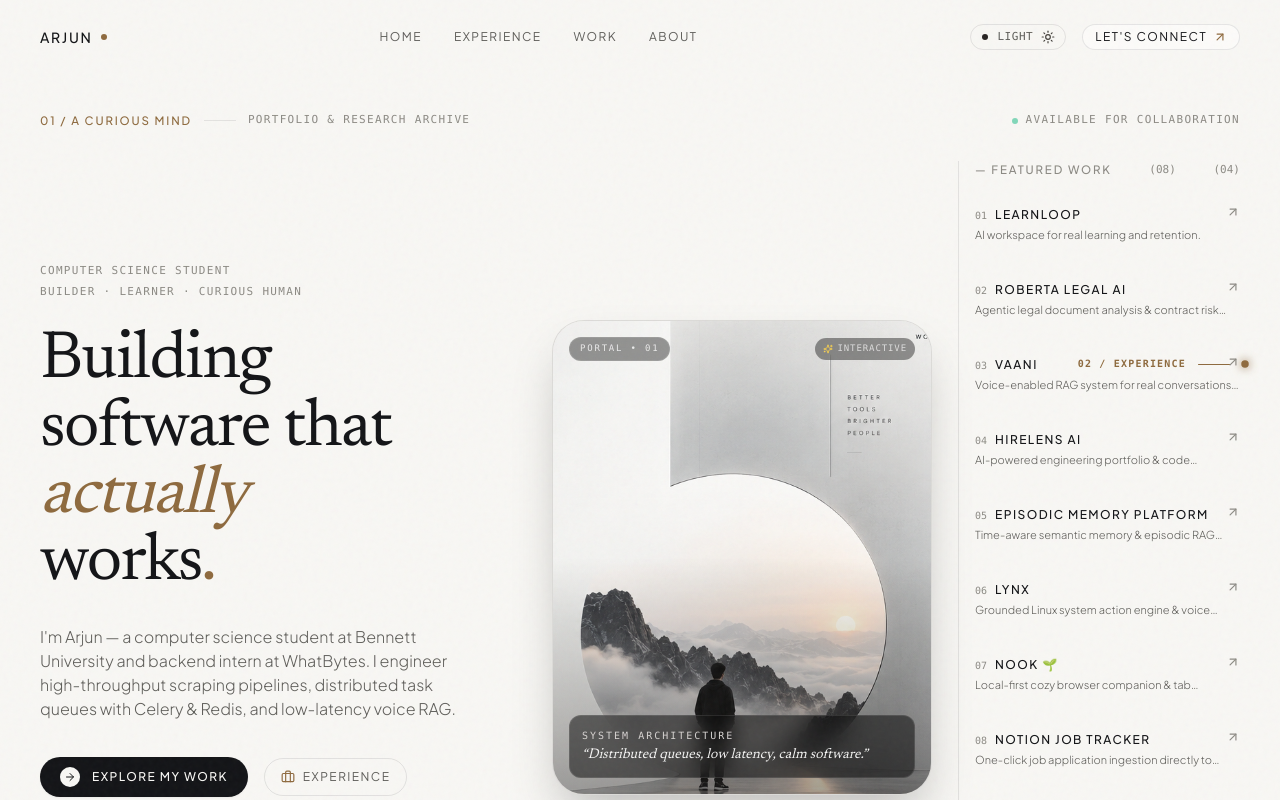
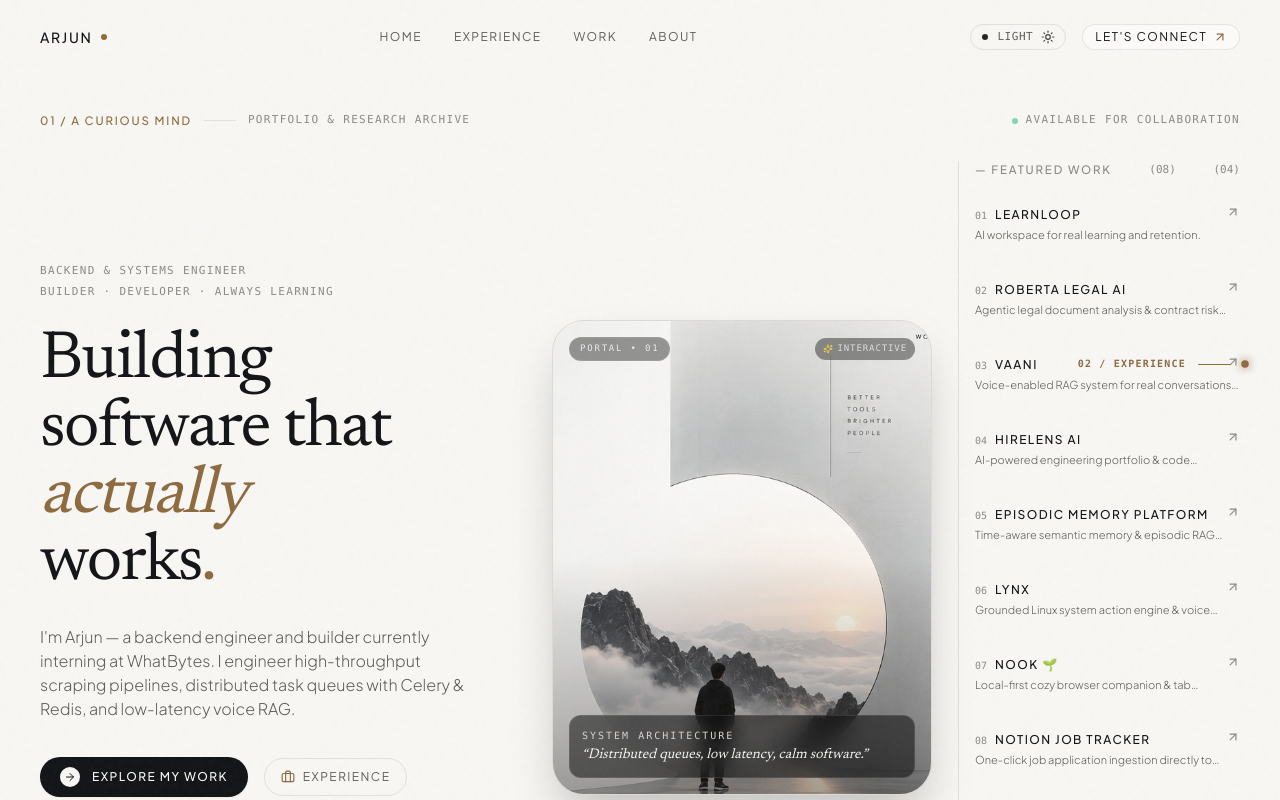
Before and after one commit to Arjun-3105/portfolio-V2, a Next.js app: page / in a window 1280 px wide. Shown: the top 800 px of the page. Built offline with nearby package versions, Linux system fonts and the light colour scheme.

Commit message:
refactor: remove student and year references, standardize to engineer, developer and builder

```diff
--- a/src/app/layout.tsx
+++ b/src/app/layout.tsx
@@ -19,12 +19,14 @@ const jakarta = Plus_Jakarta_Sans({
 });
 
 export const metadata: Metadata = {
-  title: "Arjun Chaudhary — Ideas into a kinder internet",
+  title: "Arjun Chaudhary — Software Engineer & Builder",
   description:
-    "Personal portfolio of Arjun Chaudhary. A computer science student who builds AI products, full-stack systems, and tools around learning, information, and the internet.",
+    "Personal portfolio of Arjun Chaudhary — Software engineer and builder. Developing backend systems, distributed pipelines, and practical AI tools.",
   keywords: [
     "Arjun Chaudhary",
-    "AI Engineer",
+    "Software Engineer",
+    "Backend Developer",
+    "Builder",
     "Full-Stack Developer",
     "NoteStamp",
     "LearnLoop",
@@ -43,9 +45,9 @@ export const metadata: Metadata = {
   ],
   authors: [{ name: "Arjun Chaudhary" }],
   openGraph: {
-    title: "Arjun Chaudhary — Ideas into a kinder internet",
+    title: "Arjun Chaudhary — Software Engineer & Builder",
     description:
-      "A computer science student who builds AI products, full-stack systems, and tools around learning, information, and the internet.",
+      "Software engineer and builder developing backend systems, distributed pipelines, and practical AI tools.",
     type: "website",
   },
 };
--- a/src/components/about/AboutSection.tsx
+++ b/src/components/about/AboutSection.tsx
@@ -32,7 +32,7 @@ export default function AboutSection() {
           <div className="lg:col-span-6 space-y-6">
             <div className="space-y-4 text-fg-muted font-light leading-relaxed text-sm sm:text-base">
               <p className="text-fg font-normal">
-                Hey, I&apos;m Arjun. I&apos;m a 3rd-year Computer Science undergraduate at Bennett University and a Full Stack / Backend Developer Intern at WhatBytes.
+                Hey, I&apos;m Arjun. I&apos;m a software engineer and builder, currently working as a Full Stack / Backend Developer Intern at WhatBytes.
               </p>
               <p>
                 Most of my engineering revolves around backend systems, asynchronous task queues with Celery &amp; Redis, web scraping pipelines, and domain-grounded retrieval (RAG). I like building tools that are fast, deterministic, and handle messy real-world data without breaking.
@@ -51,7 +51,7 @@ export default function AboutSection() {
                 </div>
                 <p className="text-xs font-semibold text-fg">B.Tech in Computer Science</p>
                 <p className="text-[11px] text-fg-muted">
-                  Bennett University (2023–2027) · <span className="text-editorial-accent font-medium">CGPA 9.5</span>
+                  Bennett University · <span className="text-editorial-accent font-medium">CGPA 9.5</span> (Dean&apos;s List)
                 </p>
               </div>
 
--- a/src/components/about/InteractiveTerminal.tsx
+++ b/src/components/about/InteractiveTerminal.tsx
@@ -16,7 +16,7 @@ export default function InteractiveTerminal() {
       output: (
         <div className="space-y-1 text-fg-muted font-mono text-[11px] leading-relaxed">
           <p>
-            <span className="text-editorial-accent font-semibold">Arjun Chaudhary</span> — Computer Science undergrad at Bennett University (2023–2027).
+            <span className="text-editorial-accent font-semibold">Arjun Chaudhary</span> — Backend Engineer &amp; Builder.
           </p>
           <p>
             Currently a <span className="text-fg font-medium">Backend / Full Stack Intern at WhatBytes</span>, building asynchronous task queues, high-throughput scrapers, and content ranking logic.
@@ -68,9 +68,9 @@ export default function InteractiveTerminal() {
         outputNode = (
           <div className="space-y-1 text-fg-muted font-mono text-[11px] leading-relaxed">
             <p>
-              <span className="text-editorial-accent font-semibold">Arjun Chaudhary</span> (CS Undergrad @ Bennett University, 2023–2027)
+              <span className="text-editorial-accent font-semibold">Arjun Chaudhary</span> (Backend &amp; Systems Engineer)
             </p>
-            <p>Backend &amp; Systems Engineer · CGPA: 9.5 / 10 · Dean&apos;s List (Top 5%)</p>
+            <p>Engineer &amp; Builder · CGPA: 9.5 / 10 · Dean&apos;s List (Top 5%)</p>
             <p>Focus: Distributed queues (Celery/Redis), high-throughput web scraping, and low-latency voice &amp; vector retrieval.</p>
           </div>
         );
--- a/src/components/contact/ContactSection.tsx
+++ b/src/components/contact/ContactSection.tsx
@@ -158,7 +158,7 @@ export default function ContactSection() {
           </div>
 
           <div className="flex items-center gap-2">
-            <span>STUDENT</span>
+            <span>ENGINEER</span>
             <span>/</span>
             <span>BUILDER</span>
             <span>/</span>
--- a/src/components/hero/Hero.tsx
+++ b/src/components/hero/Hero.tsx
@@ -62,10 +62,10 @@ export default function Hero({ onOpenCaseStudy }: HeroProps) {
         <div className="lg:col-span-5 flex flex-col justify-center space-y-7 z-10">
           <div className="space-y-1">
             <p className="text-[11px] font-mono tracking-editorial uppercase text-fg-subtle">
-              COMPUTER SCIENCE STUDENT
+              BACKEND &amp; SYSTEMS ENGINEER
             </p>
             <p className="text-[11px] font-mono tracking-editorial uppercase text-fg-subtle">
-              BUILDER · LEARNER · CURIOUS HUMAN
+              BUILDER · DEVELOPER · ALWAYS LEARNING
             </p>
           </div>
 
@@ -76,7 +76,7 @@ export default function Hero({ onOpenCaseStudy }: HeroProps) {
           </h1>
 
           <p className="text-sm sm:text-base text-fg-muted font-light leading-relaxed max-w-md">
-            I&apos;m Arjun — a computer science student at Bennett University and backend intern at WhatBytes. I engineer high-throughput scraping pipelines, distributed task queues with Celery &amp; Redis, and low-latency voice RAG.
+            I&apos;m Arjun — a backend engineer and builder currently interning at WhatBytes. I engineer high-throughput scraping pipelines, distributed task queues with Celery &amp; Redis, and low-latency voice RAG.
           </p>
 
           <div className="pt-2 flex flex-wrap items-center gap-4">
--- a/src/data/experience.ts
+++ b/src/data/experience.ts
@@ -85,7 +85,7 @@ export const educationInfo = {
   institution: "Bennett University",
   location: "Greater Noida, India",
   degree: "Bachelor of Technology in Computer Science",
-  period: "2023 – 2027",
+  period: "Academic Honors",
   cgpa: "9.5 / 10",
   standing: "Top 5%",
   honors: "Dean's List for Academic Excellence",
```
